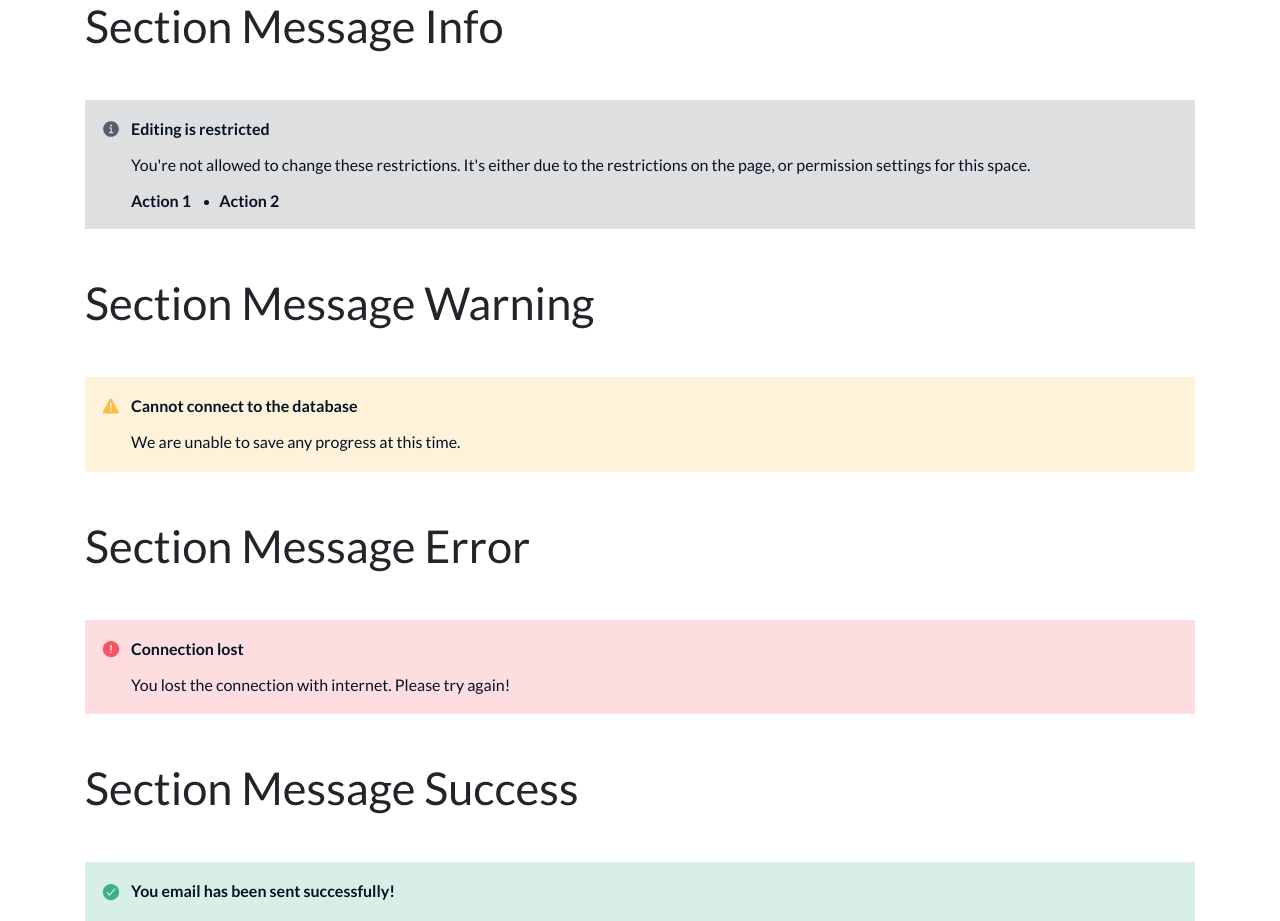
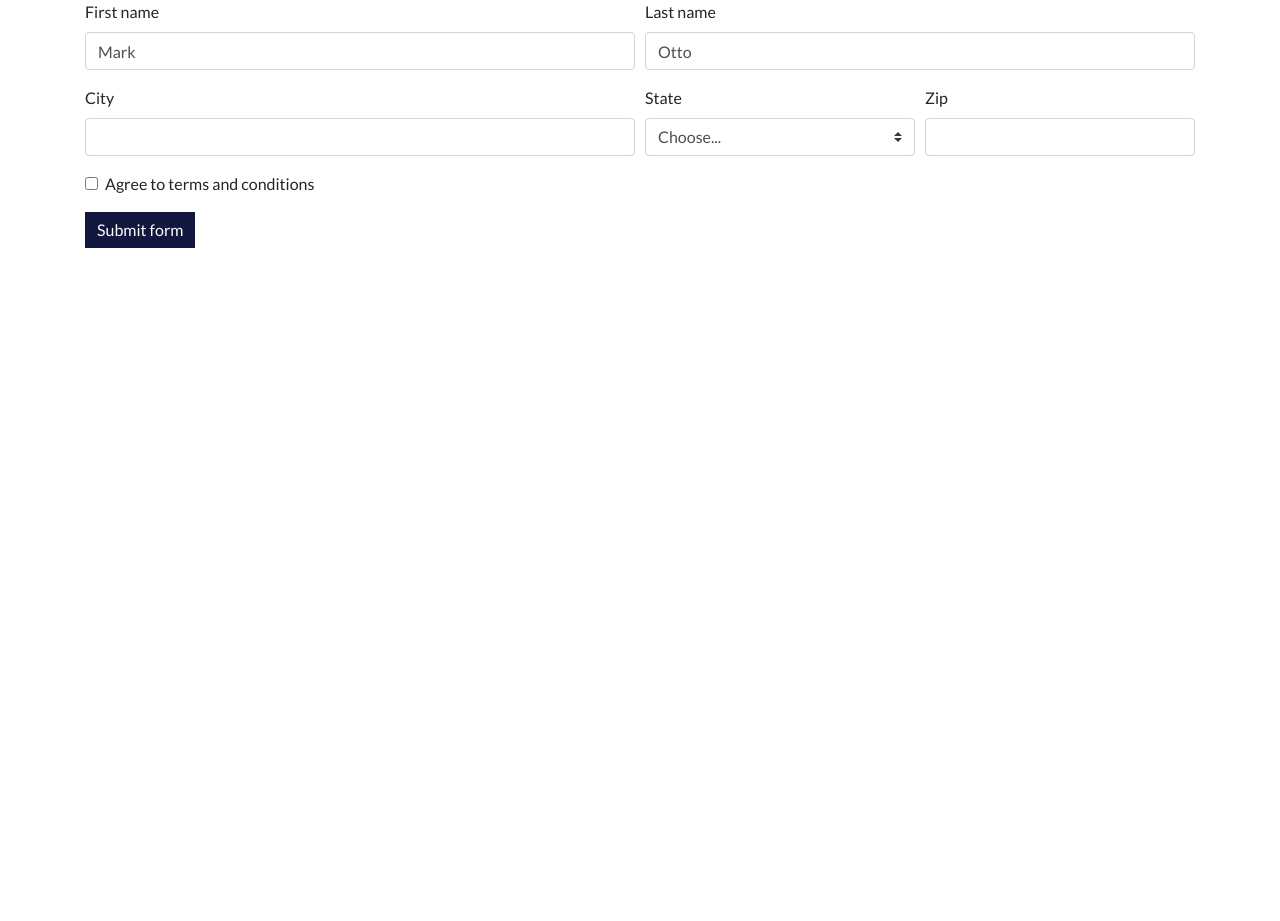
Before and after one commit to NeltaGmbh/framework, a website built with webpack: page index.html in a window 1280 px wide. After the commit the page ends 800 px from the top, so only its background shows below. Built offline with nearby package versions, Linux system fonts and the light colour scheme.

Commit message:
DEV-450 Text Field Developed

```diff
--- a/index.html
+++ b/index.html
@@ -10,72 +10,115 @@
     <div class="container">
       <div class="row">
         <div class="col-12">
-          <h3 class="mb-5">Section Message Info</h3>
-          <div class="sm-info">
-            <div class="header">
-              <ion-icon name="information-circle"></ion-icon>
-              <p class="title">Editing is restricted</p>
-            </div>
-            <div class="content">
-              <p>
-                You're not allowed to change these restrictions. It's either due
-                to the restrictions on the page, or permission settings for this
-                space.
-              </p>
-              <div class="actions">
-                <a href="#">Action 1</a>
-                <a href="#">Action 2</a>
+          <form class="needs-validation" novalidate>
+            <div class="form-row">
+              <div class="col-md-6 mb-3">
+                <label for="validationCustom01">First name</label>
+                <input
+                  type="text"
+                  class="form-control"
+                  id="validationCustom01"
+                  value="Mark"
+                  required
+                />
+                <div class="valid-feedback">Looks good!</div>
+              </div>
+              <div class="col-md-6 mb-3">
+                <label for="validationCustom02">Last name</label>
+                <input
+                  type="text"
+                  class="form-control"
+                  id="validationCustom02"
+                  value="Otto"
+                  required
+                />
+                <div class="valid-feedback">Looks good!</div>
               </div>
             </div>
-          </div>
-        </div>
-      </div>
+            <div class="form-row">
+              <div class="col-md-6 mb-3">
+                <label for="validationCustom03">City</label>
+                <input
+                  type="text"
+                  class="form-control"
+                  id="validationCustom03"
+                  required
+                />
+                <div class="invalid-feedback">Please provide a valid city.</div>
+              </div>
+              <div class="col-md-3 mb-3">
+                <label for="validationCustom04">State</label>
+                <select class="custom-select" id="validationCustom04" required>
+                  <option selected disabled value="">Choose...</option>
+                  <option>...</option>
+                </select>
+                <div class="invalid-feedback">Please select a valid state.</div>
+              </div>
+              <div class="col-md-3 mb-3">
+                <label for="validationCustom05">Zip</label>
+                <input
+                  type="text"
+                  class="form-control"
+                  id="validationCustom05"
+                  required
+                />
+                <div class="invalid-feedback">Please provide a valid zip.</div>
+              </div>
+            </div>
+            <div class="form-group">
+              <div class="form-check">
+                <input
+                  class="form-check-input"
+                  type="checkbox"
+                  value=""
+                  id="invalidCheck"
+                  required
+                />
+                <label class="form-check-label" for="invalidCheck">
+                  Agree to terms and conditions
+                </label>
+                <div class="invalid-feedback">
+                  You must agree before submitting.
+                </div>
+              </div>
+            </div>
 
-      <!-- Warning -->
-      <div class="row">
-        <div class="col-12">
-          <h3 class="mb-5 mt-5">Section Message Warning</h3>
-          <div class="sm-warning">
-            <div class="header">
-              <ion-icon name="warning"></ion-icon>
-              <p class="title">Cannot connect to the database</p>
-            </div>
-            <div class="content">
-              <p>We are unable to save any progress at this time.</p>
-            </div>
-          </div>
-        </div>
-      </div>
+            <button class="btn btn-primary" type="submit">Submit form</button>
+          </form>
 
-      <!-- Error -->
-      <div class="row">
-        <div class="col-12">
-          <h3 class="mb-5 mt-5">Section Message Error</h3>
-          <div class="sm-error">
-            <div class="header">
-              <ion-icon name="alert-circle"></ion-icon>
-              <p class="title">Connection lost</p>
-            </div>
-            <div class="content">
-              <p>You lost the connection with internet. Please try again!</p>
-            </div>
-          </div>
-        </div>
-      </div>
-
-      <!-- Success -->
-      <div class="row">
-        <div class="col-12">
-          <h3 class="mb-5 mt-5">Section Message Success</h3>
-          <div class="sm-success">
-            <div class="header">
-              <ion-icon name="checkmark-circle"></ion-icon>
-              <p class="title">You email has been sent successfully!</p>
-            <!-- </div>
-            <div class="content">
-              <p>We are unable to save any progress at this time.</p>
-            </div> -->
-          </div>
+          <script>
+            // Example starter JavaScript for disabling form submissions if there are invalid fields
+            (function () {
+              "use strict";
+              window.addEventListener(
+                "load",
+                function () {
+                  // Fetch all the forms we want to apply custom Bootstrap validation styles to
+                  var forms = document.getElementsByClassName(
+                    "needs-validation"
+                  );
+                  // Loop over them and prevent submission
+                  var validation = Array.prototype.filter.call(
+                    forms,
+                    function (form) {
+                      form.addEventListener(
+                        "submit",
+                        function (event) {
+                          if (form.checkValidity() === false) {
+                            event.preventDefault();
+                            event.stopPropagation();
+                          }
+                          form.classList.add("was-validated");
+                        },
+                        false
+                      );
+                    }
+                  );
+                },
+                false
+              );
+            })();
+          </script>
         </div>
       </div>
     </div>
--- a/package.json
+++ b/package.json
@@ -1,6 +1,6 @@
 {
   "name": "nelta-framework",
-  "version": "0.1.11",
+  "version": "0.1.12",
   "description": "Nelta's framework",
   "main": "index.js",
   "scripts": {
--- a/src/sass/components/components.scss
+++ b/src/sass/components/components.scss
@@ -9,3 +9,4 @@
 @import "_dropdown.scss";
 @import "_pagination.scss";
 @import "_sectionmessage";
+@import "_textfield.scss";
```
Also changed, not shown: README.md, dist/bundle.css.
